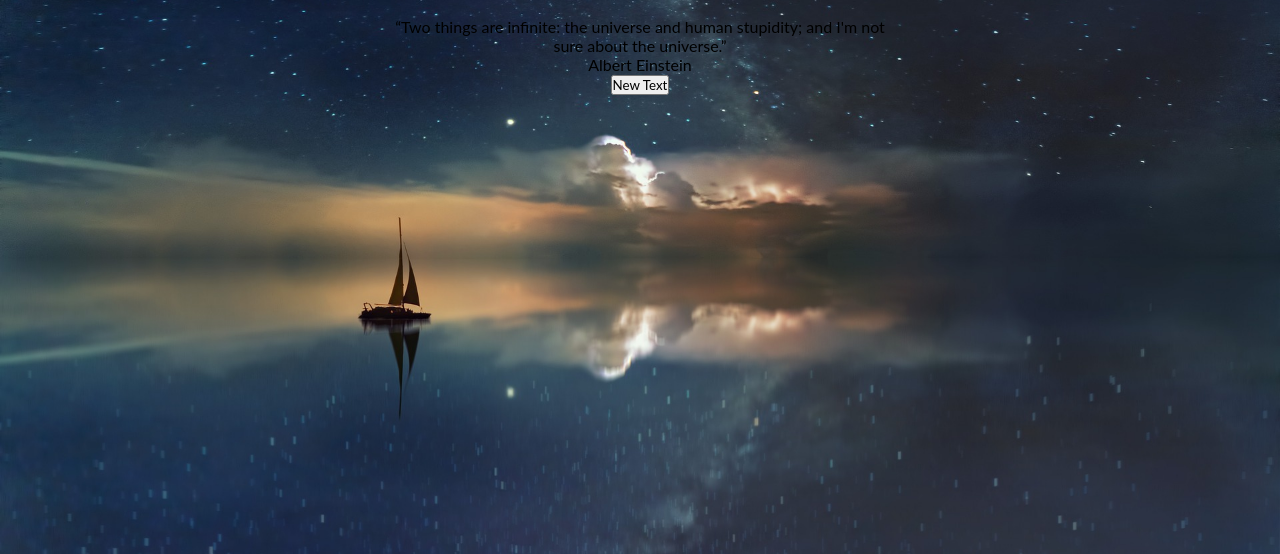
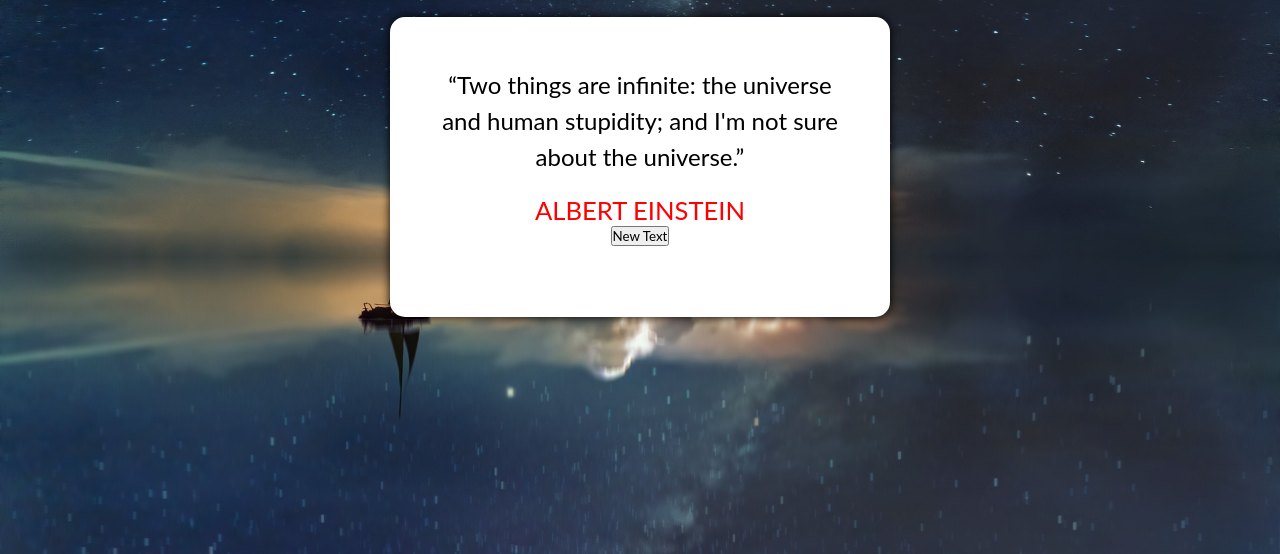
Before and after one commit to Adrian030304/Random-Texts-Generator, a plain HTML site: page index.html in a window 1280 px wide. Shown: the part 246-800 px from the top of the page. Drawn offline with Linux system fonts and the light colour scheme.

Commit message:
main-content has been styled

```diff
--- a/styles.css
+++ b/styles.css
@@ -31,3 +31,24 @@ body{
     margin : 20px auto;
     border-radius: 5px;
 }
+
+.main-content {
+    width: 100%;
+    height: 300px;
+    background-color: #fff;
+    border-radius: 15px;
+    padding: 50px 40px;
+    box-shadow: 0 0 10px;
+}
+
+.main-content .text-area {
+    font-size: 1.5rem;
+    line-height: 1.5;
+}
+
+.main-content .person {
+    font-size: 1.6rem;
+    color: red;
+    text-transform: uppercase;
+    margin-top: 20px;
+}
```
